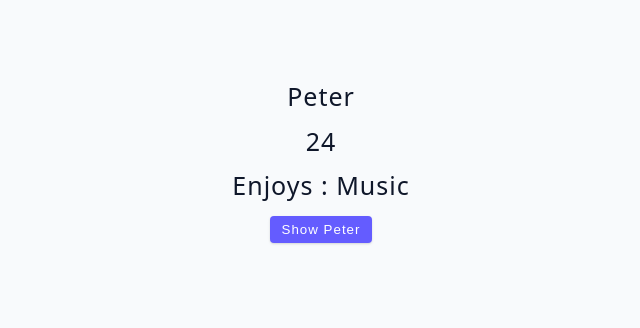
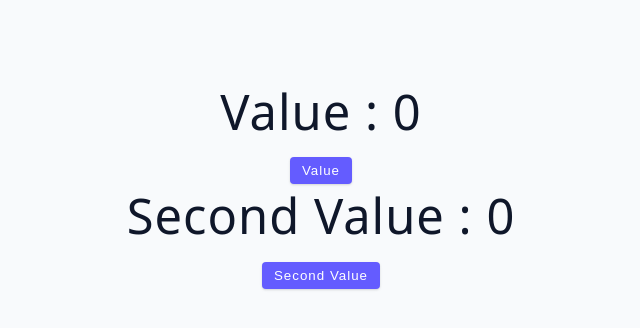
Before and after one commit to lokhandeganesh/hooks, a React (Vite) app: page / in a window 1280 px wide. Shown: the top 328 px of the page, without its empty margins (319-959 px from the left). Built offline with nearby package versions, Linux system fonts and the light colour scheme.

Commit message:
useEffect basics

```diff
--- a/src/App.jsx
+++ b/src/App.jsx
@@ -3,6 +3,8 @@ import Final from './tutorial/01-useState/final/03-useState-array'
 import ErrorExample from './components/ErrorExample';
 import UseStateArray from './components/UseStateArray';
 import UseStateObject from './components/UseStateObject';
+import UseEffect from './components/UseEffect';
+
 
 function App() {
   return (
@@ -10,7 +12,8 @@ function App() {
       <div className='container'>
         {/* <ErrorExample></ErrorExample> */}
         {/* <UseStateArray></UseStateArray> */}
-        <UseStateObject></UseStateObject>
+        {/* <UseStateObject></UseStateObject> */}
+        <UseEffect></UseEffect>
         {/* <Final></Final> */}
       </div>
     </React.Fragment>
--- /dev/null
+++ b/src/components/UseEffect.jsx
@@ -0,0 +1,39 @@
+import { React, useState, useEffect } from "react";
+
+
+const UseEffectBasics = () => {
+  const [value, setValue] = useState(0);
+  const [secValue, setSecValue] = useState(0);
+
+  // useEffect(callbackFunction, params)
+  // useEffect(() => {
+  //   console.log('Hello There')
+  // }, [])
+  //  only invoked on initial render
+
+  //
+  useEffect(() => {
+    console.log('Hello There, from first useEffect')
+  }, [value])
+  //
+
+  useEffect(() => {
+    console.log('Hello There, from second useEffect')
+  }, [secValue])
+  //  only invoked on initial render
+
+  return (
+    <div>
+      <h1>value : {value}</h1>
+      <button className='btn' onClick={() => setValue(value + 1)}>
+        value
+      </button>
+      <h1>second value : {secValue}</h1>
+      <button className='btn' onClick={() => setSecValue(secValue + 1)}>
+        second value
+      </button>
+    </div>
+  );
+}
+
+export default UseEffectBasics;
```
